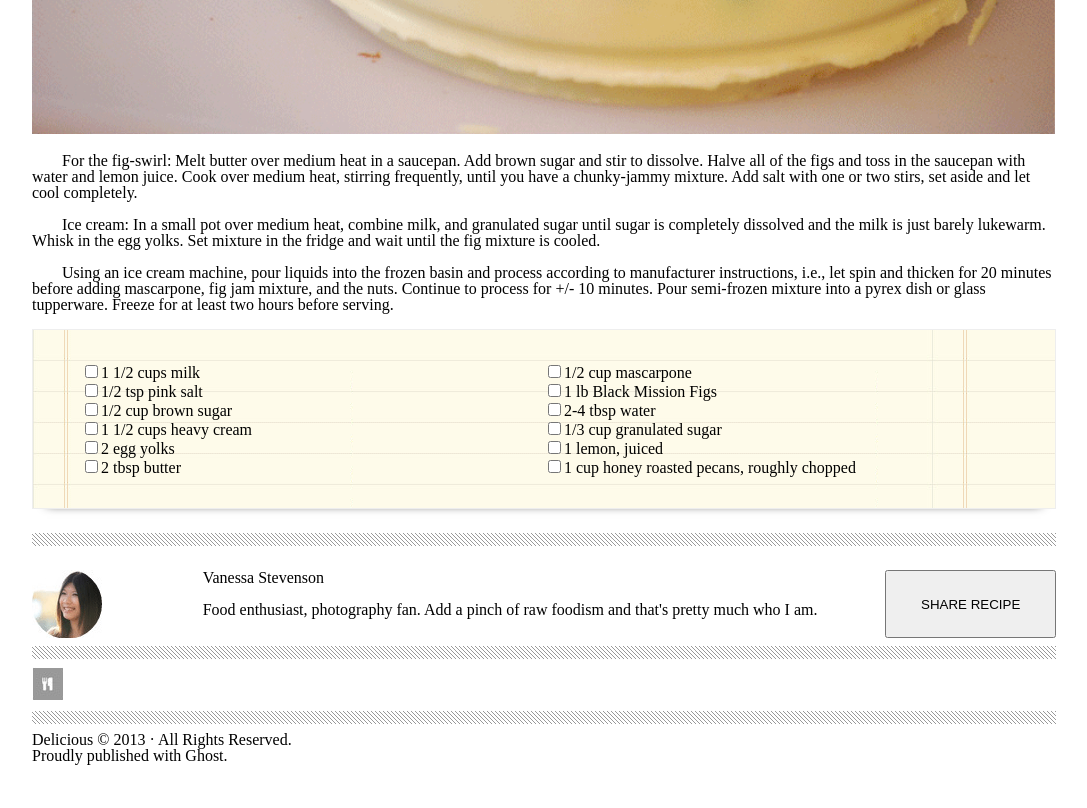
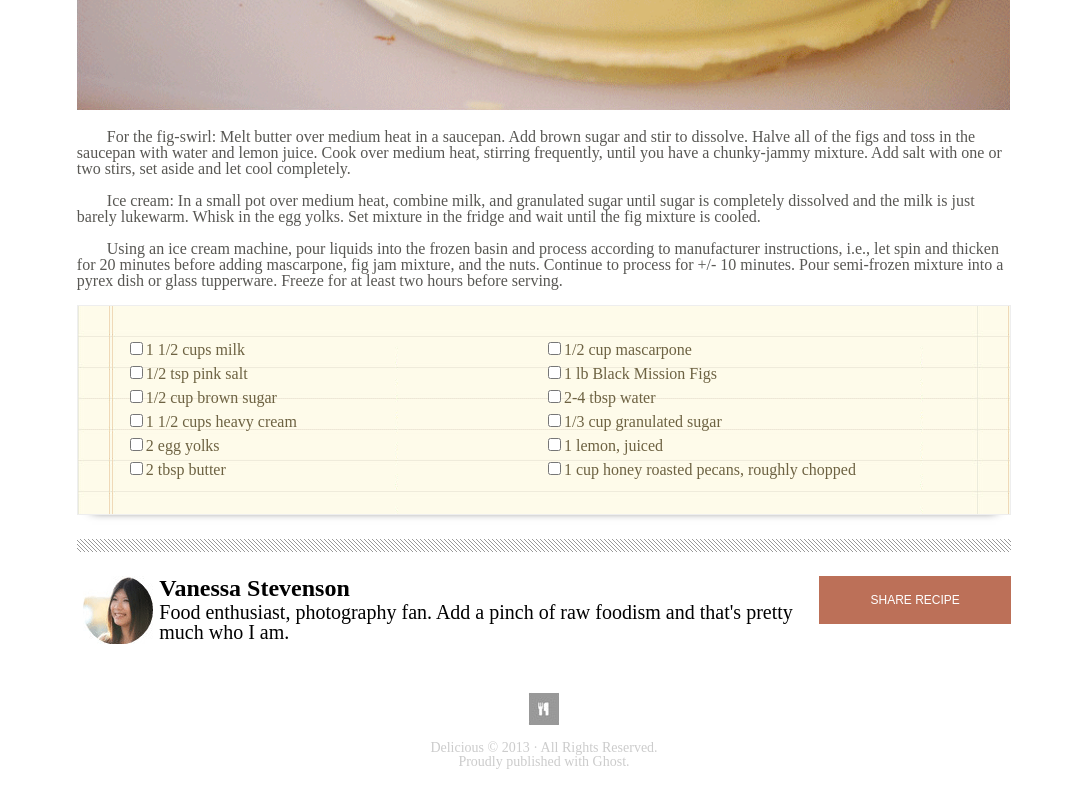
Before and after one commit to drmeloy/lab-10-chocolate-pizza, a plain HTML site: page index.html in a window 1280 px wide. Shown: the part 760-1568 px from the top of the page, without its empty margins (96-1183 px from the left). Drawn offline with Linux system fonts and the light colour scheme.

Commit message:
further styling

```diff
--- a/index.html
+++ b/index.html
@@ -32,6 +32,7 @@
     </header>
     <br>
     <hr>
+    <br>
     <br>
         <container class="heading">
             <h2>Chocolate Pizza</h2>
@@ -97,22 +98,18 @@
     <br>
     <section id="about">
         <img src="./img/van-pic.png" alt="Picture of Vanessa" />
-        <span class="van">Vanessa Stevenson<br><br>
+        <span class="van">Vanessa Stevenson</span><span class="enthusiast">
         Food enthusiast, photography fan. Add a pinch of raw foodism and that's pretty much who I am.</span>
         <button id="share-button">SHARE RECIPE</button>
     </section>
+    <br><br><br>
     <footer>
-        <section id="footer-divider">
-            <hr>
-            <img src="./img/icons/small-logo.png" alt="Small Delicious logo" />
-            <hr>
-        </section>
+            <img src="./img/icons/small-logo.png" alt="Small Delicious logo" /><br>
         <p>
             Delicious &copy; 2013 &middot; All Rights Reserved. <br>
             Proudly published with Ghost.
         </p>
     </footer>
-
     <script type="module" src="app.js"></script>
 </body>
 
--- a/style.css
+++ b/style.css
@@ -1,5 +1,5 @@
 body {
-    width: 80%;
+    width: 73%;
     margin: 50px auto;
 }
 
@@ -18,14 +18,30 @@ body {
 
 #page-header .logo-chain {
     align-self: flex-end;
+    display: inline-flex;
+}
+
+#page-header .logo-chain img {
+    margin-right: 2px;
 }
 
 #page-header .delicious {
     margin-left: 5px;
+    margin-bottom: 0;
+    padding-top: 5px;
+    font-size: 36px;
+    line-height: .6em;
+    font-style: italic;
+}
+
+#page-header .the-best {
+    font-size: 12px;
+
+    font-style: normal;
 }
 
 #page-header .logo-chain .pint-icon {
-    margin-right: 6px;
+    margin-right: 12px;
 }
 
 hr {
@@ -36,10 +52,17 @@ hr {
     border: 10px;
 }
 
+.heading {
+    font-size: 40px;
+    font-weight: bold;
+}
+
 .print {
     display: flex;
     justify-content: space-between;
     width: 100%;
+    font-size: 12px;
+    color: #ccc;
 }
 
 .choc-pizza-img {
@@ -48,6 +71,7 @@ hr {
 
 #paragraph p {
     text-indent: 30px;
+    color: #585753;
 }
 
 #recipe {
@@ -57,14 +81,54 @@ hr {
     padding: 2em 3em;
     border: 1px solid #eee;
     box-shadow: 0px 10px 10px -15px black;
+    line-height: 1.5em;
+    color: #6d6242;
 }
 
 #about {
     display: grid;
-    grid-template-columns: 1fr 4fr 1fr;
+    grid-template-columns: 1fr 8fr 1fr;
+}
+
+#about img {
+    grid-column: 1/2;
+    grid-row: 1/3;
+    justify-self: center;
 }
 
 .van {
-    display: grid;
-    justify-self: start;
+    grid-column: 2/3;
+    align-self: flex-start;
+    font-size: 24px;
+    font-weight: bold;
+
 }
+
+.enthusiast {
+    grid-column: 2/3;
+    font-size: 20px;
+}
+
+#share-button {
+    height: 4em;
+    width: 16em;
+    font-size: 12px;
+    color: white;
+    background: #bc7058;
+    border: none;
+    grid-column: 3/4;
+    grid-row: 1/3;
+}
+
+footer {
+    display: flex;
+    flex-direction: column;
+    justify-content: center;
+    align-items: center;
+}
+
+footer p {
+    text-align: center;
+    font-size: 14px;
+    color: #ccc;
+}
```
